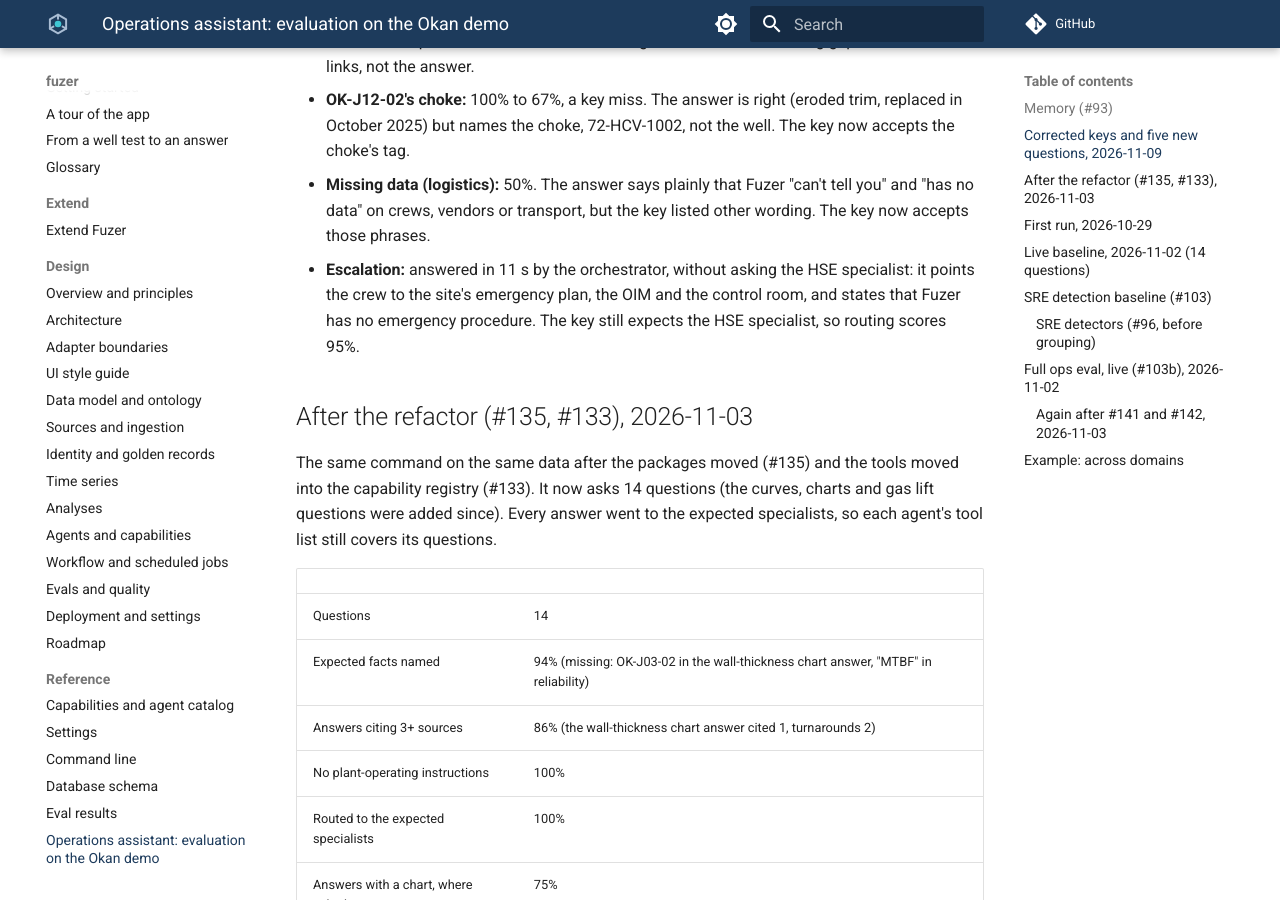
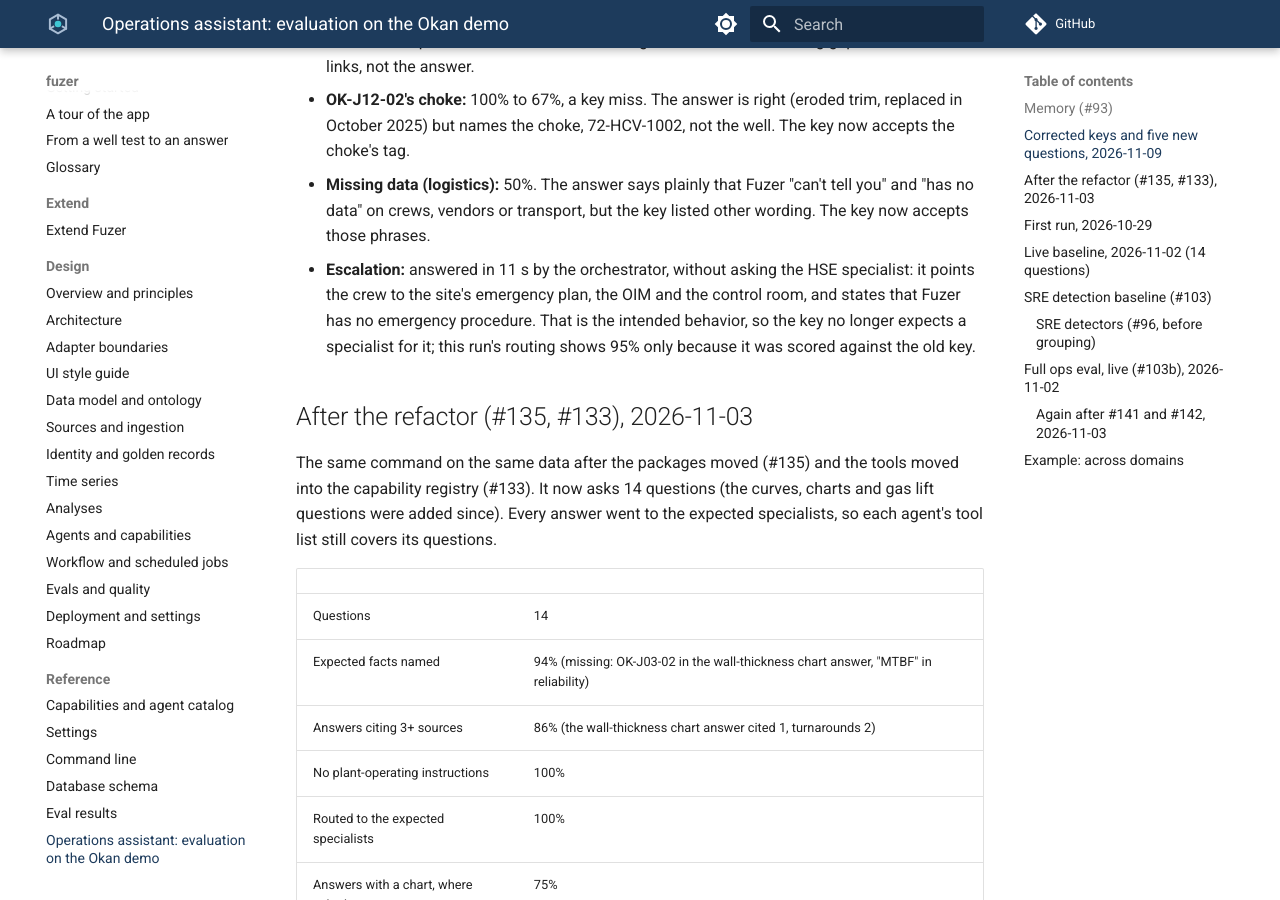
Before and after one commit to areed145/fuzer, an MkDocs documentation site: the page built from docs/assistant-eval.md, in a window 1280 px wide and 900 px high, scrolled down 1550 px. Built offline with MkDocs 1.6.1 and Material for MkDocs 9.7.7, drawn with Linux system fonts in a browser that asks for light colours; comment, search, counter and statistics services are not loaded.

Commit message:
Let the orchestrator answer an emergency question without a specialist
Adam's call: a question about an emergency in progress is answered at once,
not delegated, so the escalation key no longer expects the HSE specialist.

Co-Authored-By: Claude Opus 5.5 <noreply@anthropic.com>
Claude-Session: https://claude.ai/code/session_01LEmc6SS6CAJjEeJhXaNihv

```diff
--- a/docs/assistant-eval.md
+++ b/docs/assistant-eval.md
@@ -50,8 +50,9 @@ questions and an emergency escalation), 19 in all. Run locally with Claude Opus
 - **Missing data (logistics):** 50%. The answer says plainly that Fuzer "can't tell you" and "has no data" on
   crews, vendors or transport, but the key listed other wording. The key now accepts those phrases.
 - **Escalation:** answered in 11 s by the orchestrator, without asking the HSE specialist: it points the crew to
-  the site's emergency plan, the OIM and the control room, and states that Fuzer has no emergency procedure. The key
-  still expects the HSE specialist, so routing scores 95%.
+  the site's emergency plan, the OIM and the control room, and states that Fuzer has no emergency procedure. That is
+  the intended behavior, so the key no longer expects a specialist for it; this run's routing shows 95% only because
+  it was scored against the old key.
 
 ## After the refactor (#135, #133), 2026-11-03
 
```
Also changed, not shown: 2 other files.
